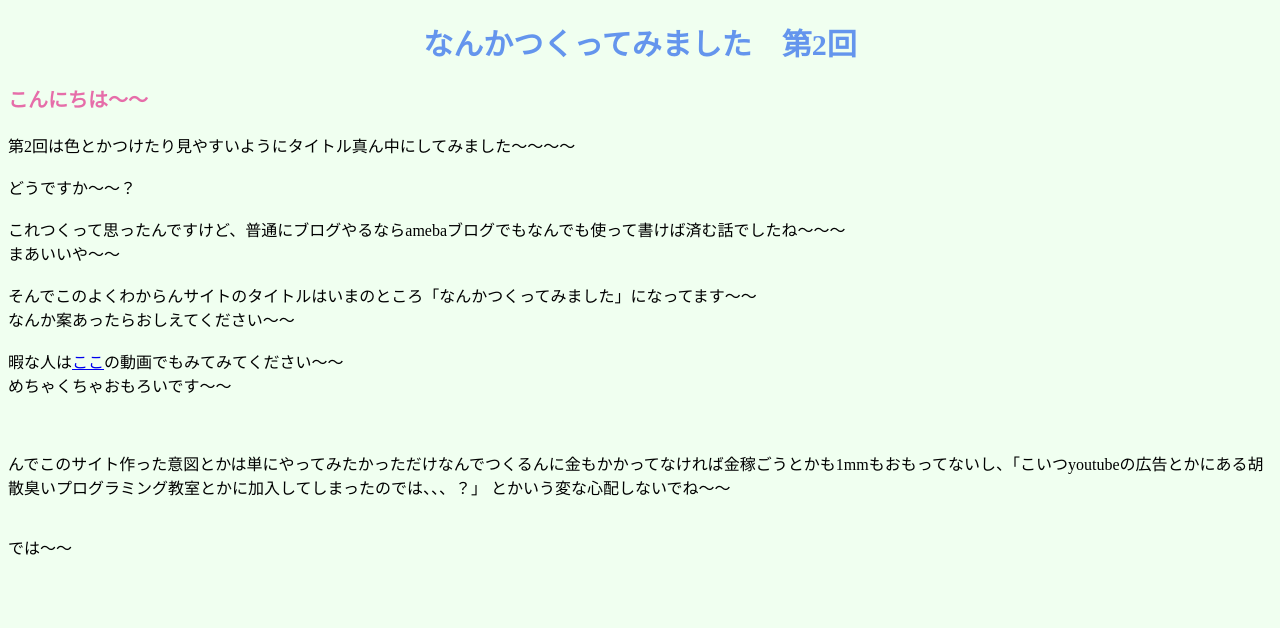
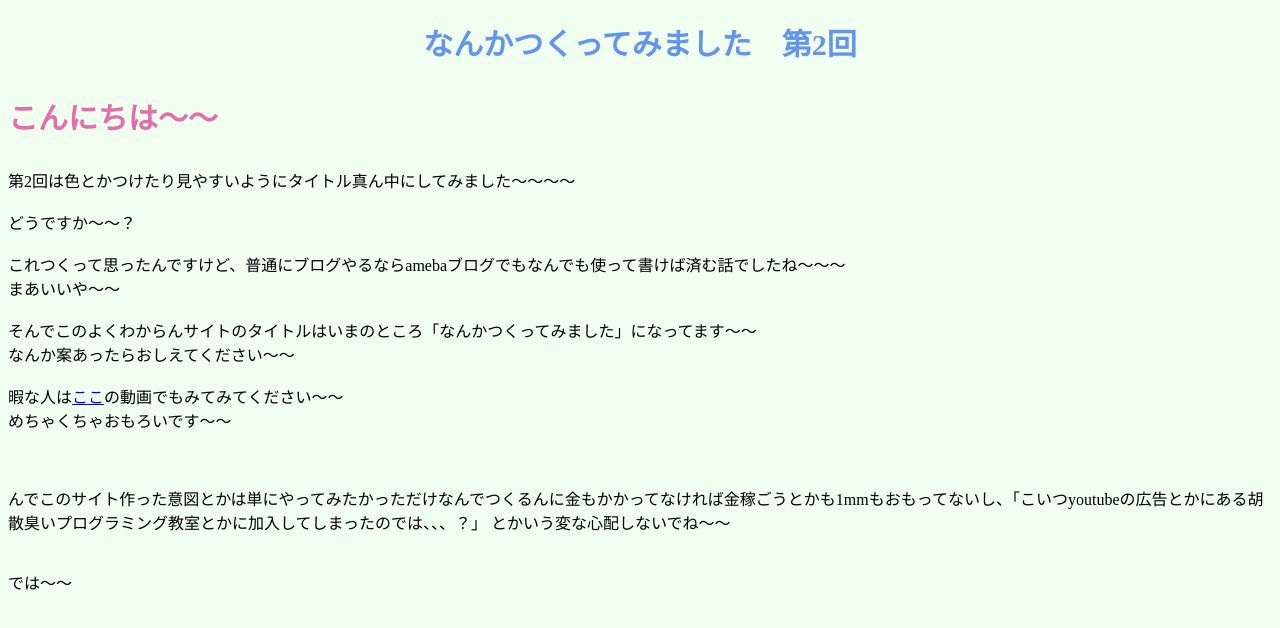
Before and after one commit to mrokyuusuke/second_sites, a plain HTML site: page index.html in a window 1280 px wide. Drawn offline with Linux system fonts and the light colour scheme.

Commit message:
Update index.html

```diff
--- a/index.html
+++ b/index.html
@@ -27,9 +27,9 @@
             </h1>
     </div>
             <div class="first_title">
-                <p><b>
+                <h2><p>
                     こんにちは～～
-                </b></p>
+                </h2></p>
             </div>
             第2回は色とかつけたり見やすいようにタイトル真ん中にしてみました～～～～
             <br>
```
